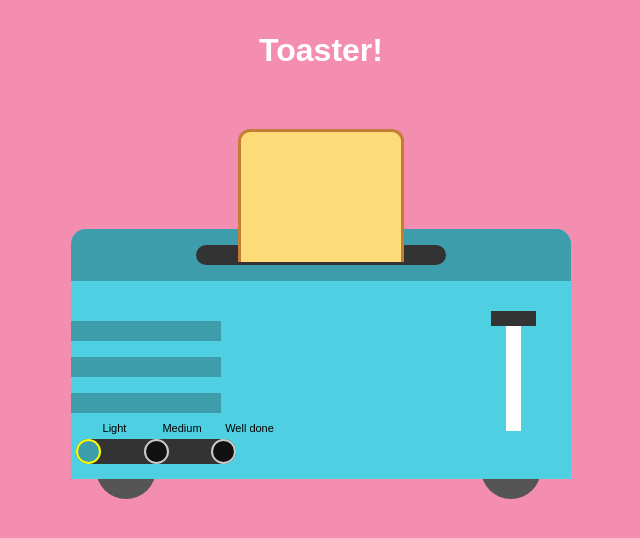
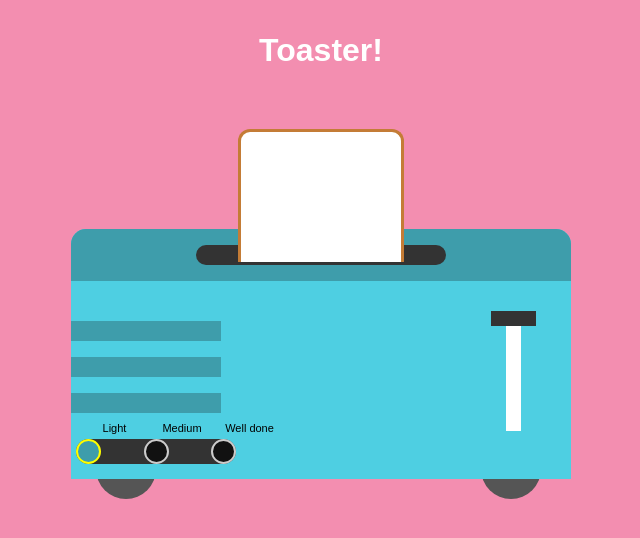
Before and after one commit to danielvanc/toaster, a React (Create React App) app: page / in a window 1280 px wide. Shown: the top 538 px of the page, without its empty margins (319-959 px from the left). Built offline with nearby package versions, Linux system fonts and the light colour scheme.

Commit message:
Add styles for when toasted

```diff
--- a/src/components/toast.css.js
+++ b/src/components/toast.css.js
@@ -1,7 +1,7 @@
 import styled from 'styled-components'
 
 export const Toast = styled.div`
-  background: ${props => props.theme[props.toastLevel]};
+  background: white;
   border: 3px solid ${props => props.theme.breadCrust};
   border-bottom: 0;
   border-top-left-radius: 12px;
@@ -10,6 +10,9 @@ export const Toast = styled.div`
   width: 160px;
   margin: 0 auto;
   position: relative;
+  &.toasted {
+    background: ${props => props.theme[props.toastLevel]};
+  }
   &.up {
     top: -116px;
     transition: all 1s ease-out;
--- a/src/components/toaster.js
+++ b/src/components/toaster.js
@@ -20,6 +20,7 @@ class toaster extends Component {
   }
 
   handleHeatClick = (e) => {
+    if (this.state.isOn) return;
     const selectedLevel = e.currentTarget.dataset.toastLevel;
     this.setState({
       toastLevel: selectedLevel
```
